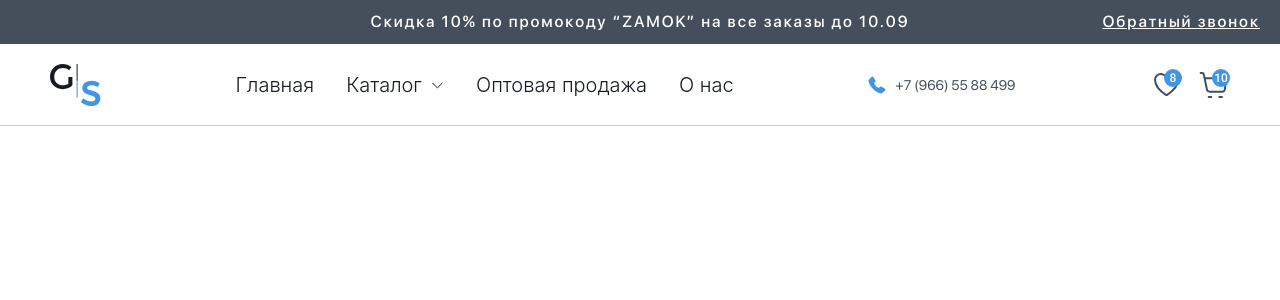
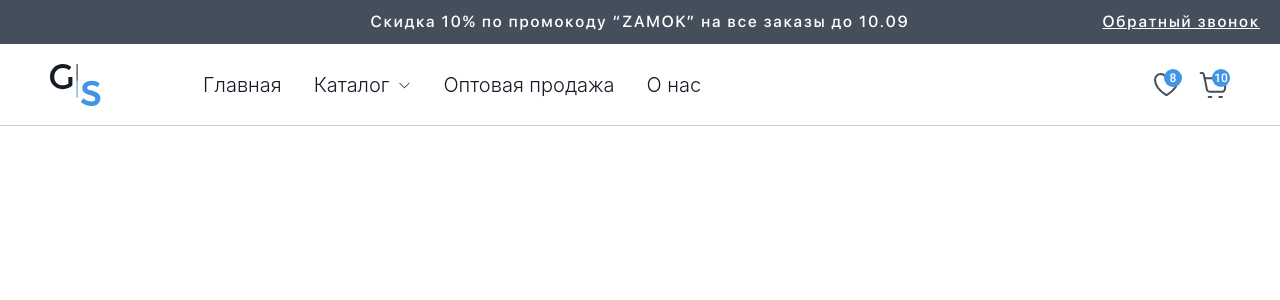
Before and after one commit to oleg-kuzmin/door-locks-vite, a React (Vite) app: page / in a window 1280 px wide. Shown: the top 300 px of the page. Built offline with nearby package versions, Linux system fonts and the light colour scheme; a web font is replaced by a local one.

Commit message:
feat: add adaptive layout for Header

```diff
--- a/src/widgets/header/ui/Header.module.scss
+++ b/src/widgets/header/ui/Header.module.scss
@@ -7,7 +7,7 @@
     display: none;
     @include media-laptop {
       display: revert;
-      // margin-right: 101px;
+      margin-right: 102px;
     }
   }
 
@@ -16,4 +16,20 @@
       display: none;
     }
   }
+
+  &__Navigation {
+    display: none;
+    @include media-laptop {
+      display: revert;
+      margin-right: auto;
+    }
+  }
+
+  &__LinkTel {
+    display: none;
+    @include media-desktop {
+      display: flex;
+      margin-right: 31px;
+    }
+  }
 }
--- a/src/widgets/header/ui/Header.tsx
+++ b/src/widgets/header/ui/Header.tsx
@@ -27,8 +27,8 @@ export function Header({ className }: Readonly<HeaderProps>) {
           onClick={() => console.log('Click')}
         />
         <Logo className={styles.Header__Logo} />
-        <Navigation />
-        <LinkTel />
+        <Navigation className={styles.Header__Navigation} />
+        <LinkTel className={styles.Header__LinkTel} />
         <Links>
           <LinkIcon counter={8} href="#" type="like" />
           <LinkIcon counter={10} href="#" type="cart" />
--- a/src/widgets/header/ui/containers/HeaderContent/HeaderContent.module.scss
+++ b/src/widgets/header/ui/containers/HeaderContent/HeaderContent.module.scss
@@ -9,4 +9,7 @@
   @include media-laptop {
     min-height: 82px;
   }
+  @include media-desktop {
+    justify-content: start;
+  }
 }
```
